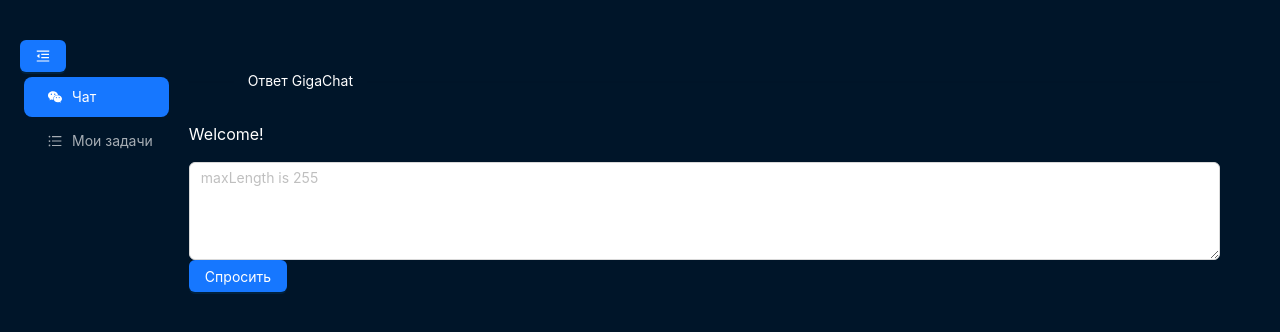
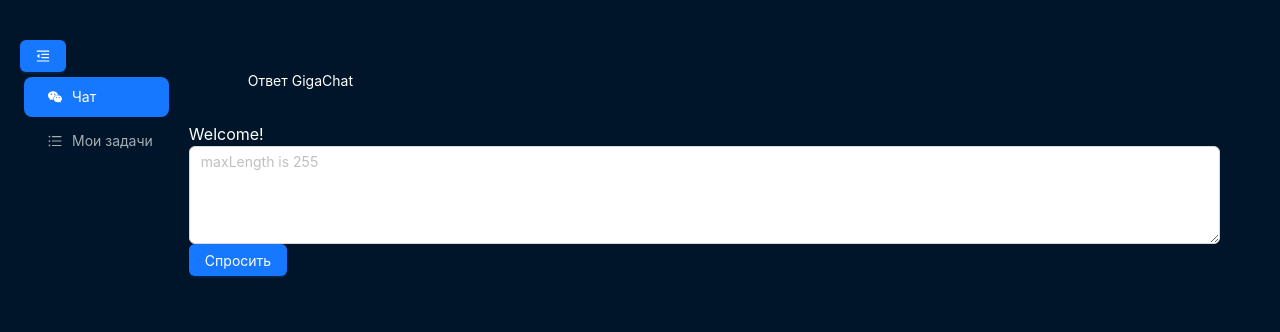
Before and after one commit to IAntigrippinI/AI_assistent_web, a React (Vite) app in the folder frontend/: page / in a window 1280 px wide. Shown: the top 332 px of the page. Built offline with nearby package versions, Linux system fonts and the light colour scheme.

Commit message:
refactore code

```diff
--- a/frontend/src/components/answer_area.jsx
+++ b/frontend/src/components/answer_area.jsx
@@ -1,18 +1,21 @@
-import React from 'react';
-import { Divider } from 'antd';
+import { useLayoutEffect, useRef, useState } from 'react';
+import {React, Spin} from 'react';
+import { AutoComplete, Divider } from 'antd';
+import { Scrollbars } from 'react-custom-scrollbars';
 function Answer_area(props) {
     const {answ}= props
+
+
     return(
     <>
-    <div style={{width:screen}} className='text-white'>
+    <div className='text-white' style={{overflowY:'scroll'}}>
         <Divider orientation="left" plain>
-        <p className='text-white'>Ответ GigaChat</p>
+        <p className='text-white h-full'>Ответ GigaChat</p>
         </Divider>
-        <p className=''>
-        {answ}
-        </p>
-
+        <div style={{width:"50%"}}>
+            {answ}
         </div>
+    </div>
     </>)
 }
 export default Answer_area;
```
